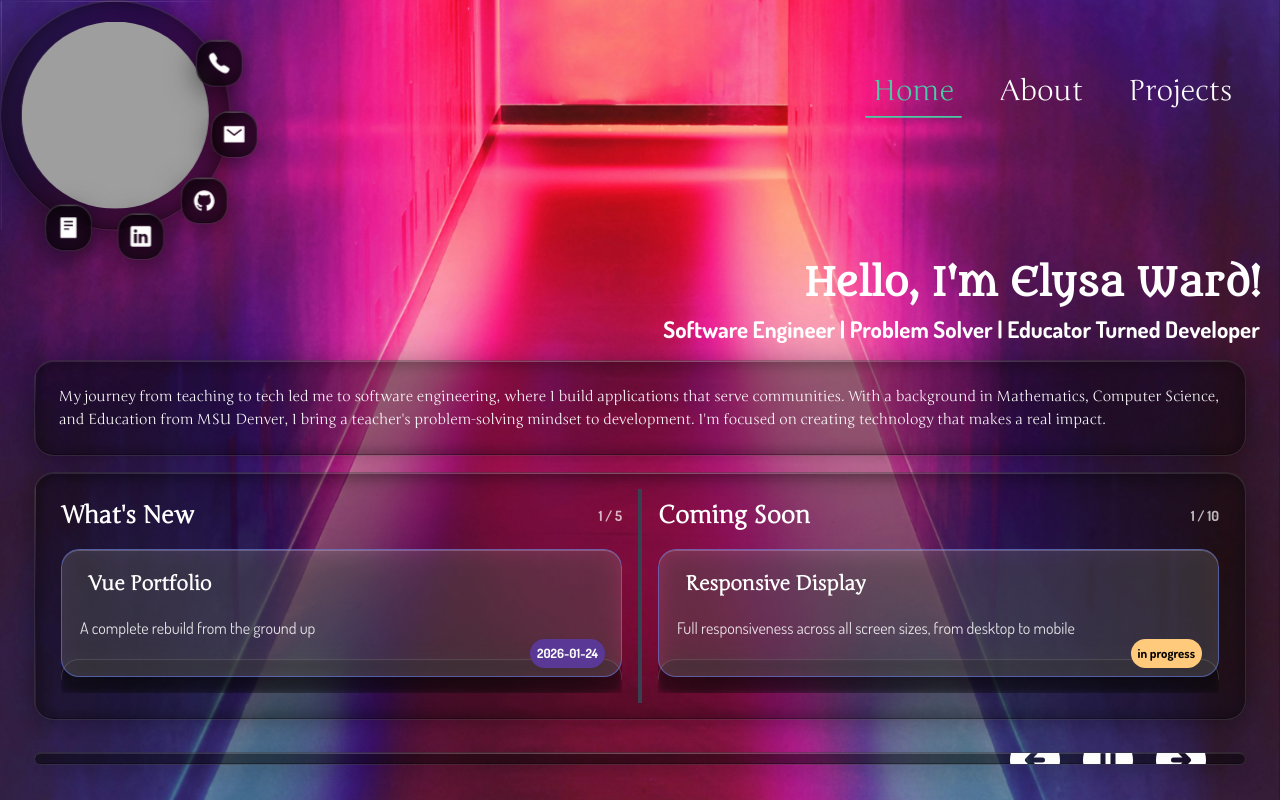
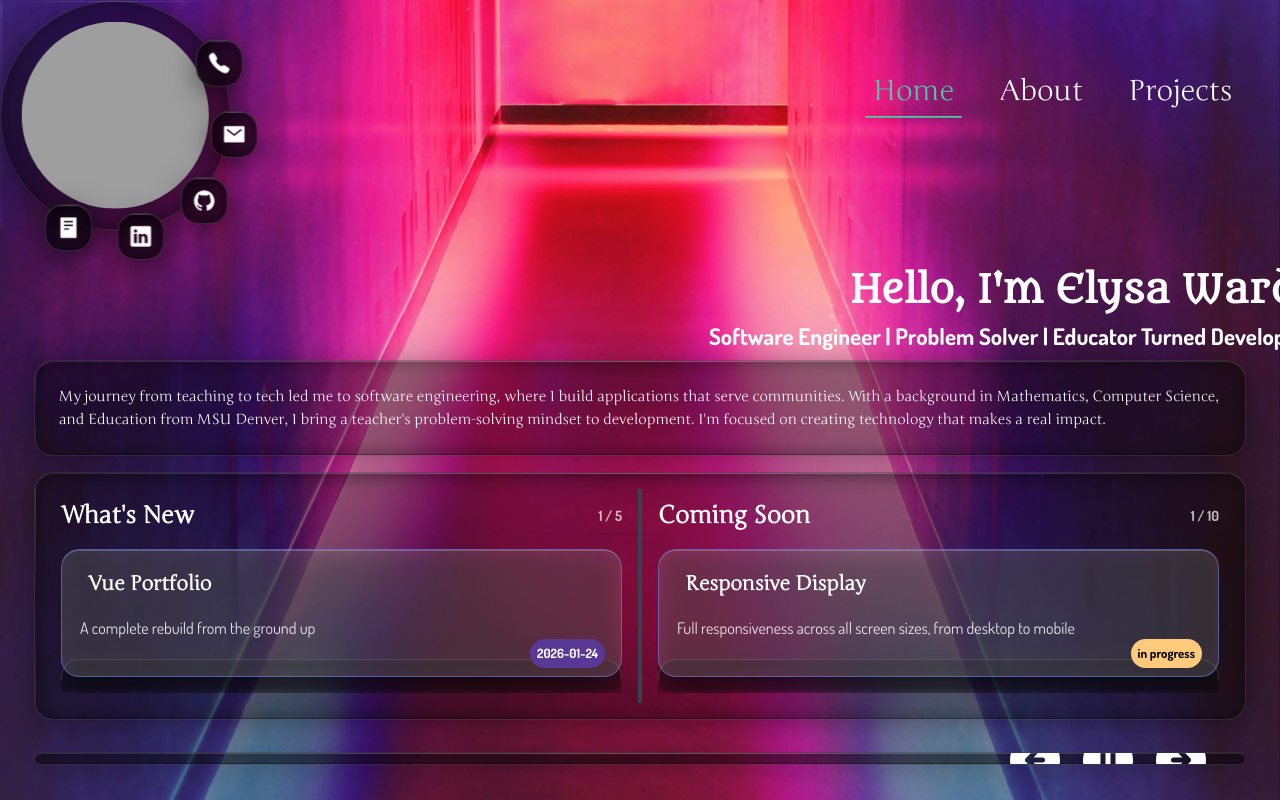
Before and after one commit to elysableu/portfolio, a Vue app: page / in a window 1280 px wide. Built offline with nearby package versions, Linux system fonts and the light colour scheme; grey boxes are pictures that could not be loaded.

Commit message:
Adjust syntax

```diff
--- a/src/views/home/HomeView.vue
+++ b/src/views/home/HomeView.vue
@@ -94,12 +94,11 @@ onMounted(async () => {
 
   .greeting-header {
     position: absolute;
-    top: calc(-1 * (var(--greeting-offset) - 1rem));
+    top: calc(-1 * (var(--greeting-offset) - 2rem));
     right: 0;
     left: 0;
     font-size: x-large;
     text-align: right;
-    padding: 0.5rem 3rem calc(var(--spacing-lg) + 2.5rem) var(--spacing-sm);
     z-index: 20;
     flex-shrink: 0;
   }
```
Lines whose indentation alone changed are shown as unchanged.
